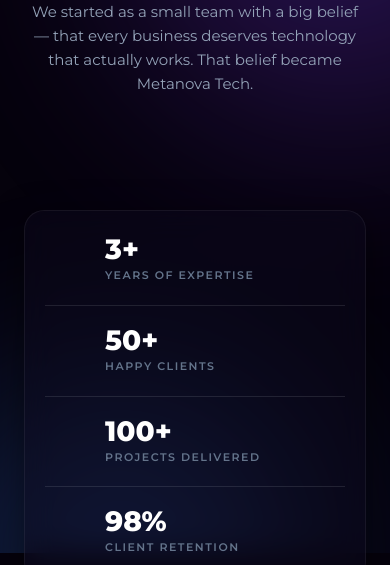
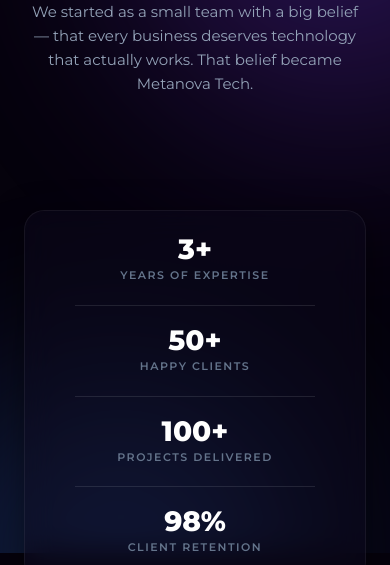
Before and after one commit to Ahmed-raza2k9/FintTech-Frontend-Design, a plain HTML site: page about.html in a window 390 px wide. Shown: the part 291-856 px from the top of the page. Drawn offline with Linux system fonts and the light colour scheme.

Commit message:
some little changes

```diff
--- a/assets/css/style.css
+++ b/assets/css/style.css
@@ -1548,8 +1548,14 @@
     margin-top: 40px;
   }
 
+  .rating-block {
+    align-items: center;
+    text-align: center;
+    min-width: auto;
+  }
+
   .divider {
-    width: 100%;
+    width: 80%;
     height: 1px;
   }
 
@@ -1602,12 +1608,12 @@
 
   .footer-grid {
     grid-template-columns: 1fr;
-    text-align: center;
+    text-align: left;
   }
 
   .footer-links,
   .footer-contact-info {
-    align-items: center;
+    align-items: flex-start;
   }
 
   .portfolio-grid {
```
